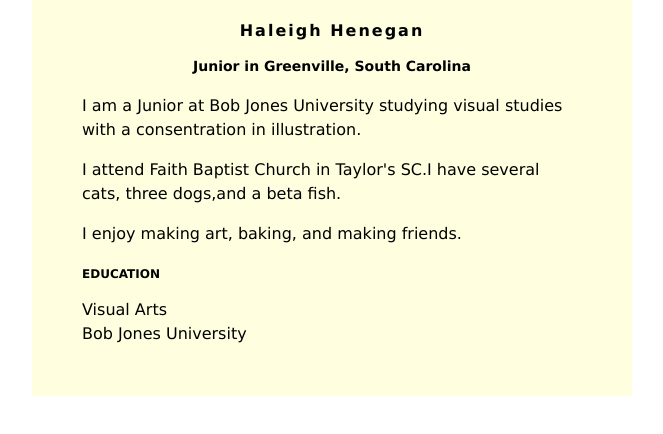
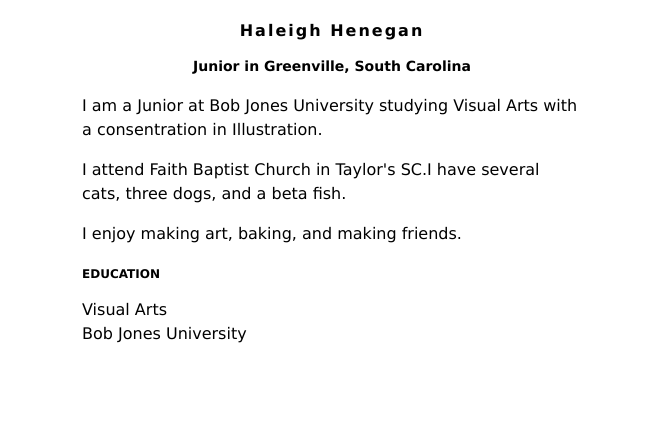
Before and after one commit to HappyHaleigh/HappyHaleigh.github.io, a plain HTML site: page index.html in a window 1280 px wide. Shown: the whole page, without its empty margins (308-971 px from the left). Drawn offline with Linux system fonts and the light colour scheme.

Commit message:
Update index.html

```diff
--- a/index.html
+++ b/index.html
@@ -6,7 +6,7 @@ body {
     font-family: Verdana;
 }
 #content {
-    background: lightyellow;
+    background: lightOrange;
     min-width: 200px;
     max-width: 500px;
     padding: 50px;
@@ -33,12 +33,13 @@ h3 {
         <h1>Haleigh Henegan</h1>
         <h2>Junior in Greenville, South Carolina</h2>
 
-         <p>I am a Junior at Bob Jones University studying visual studies with a consentration in illustration.</p>
+         <p>I am a Junior at Bob Jones University studying Visual Arts with a consentration in Illustration.</p>
          <p>
-            I attend Faith Baptist Church in Taylor's SC.I have several cats, three dogs,and a beta fish.
+            I attend Faith Baptist Church in Taylor's SC.I have several cats, three dogs, and a beta fish.
          </p>
          <p>
             I enjoy making art, baking, and making friends.
+
          </p>
         <h3>EDUCATION</h3>
       Visual Arts<br />
```
